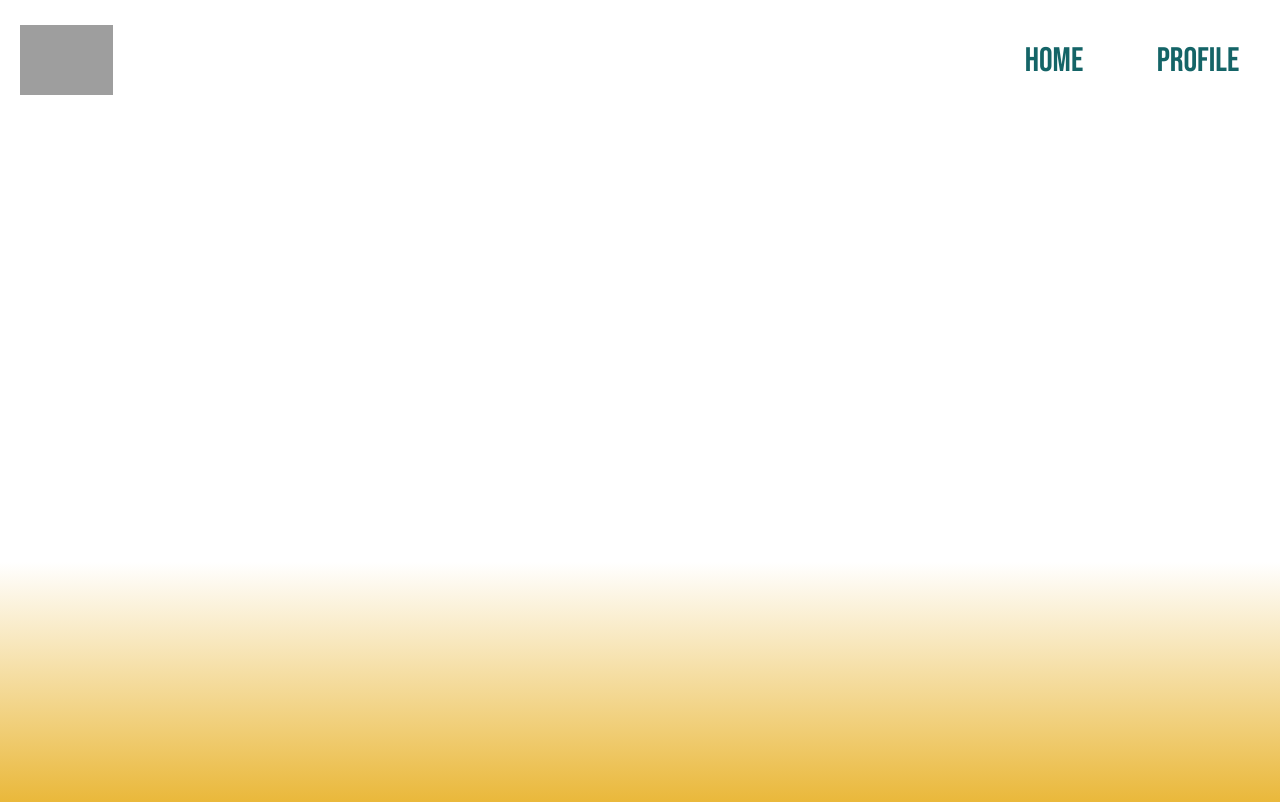
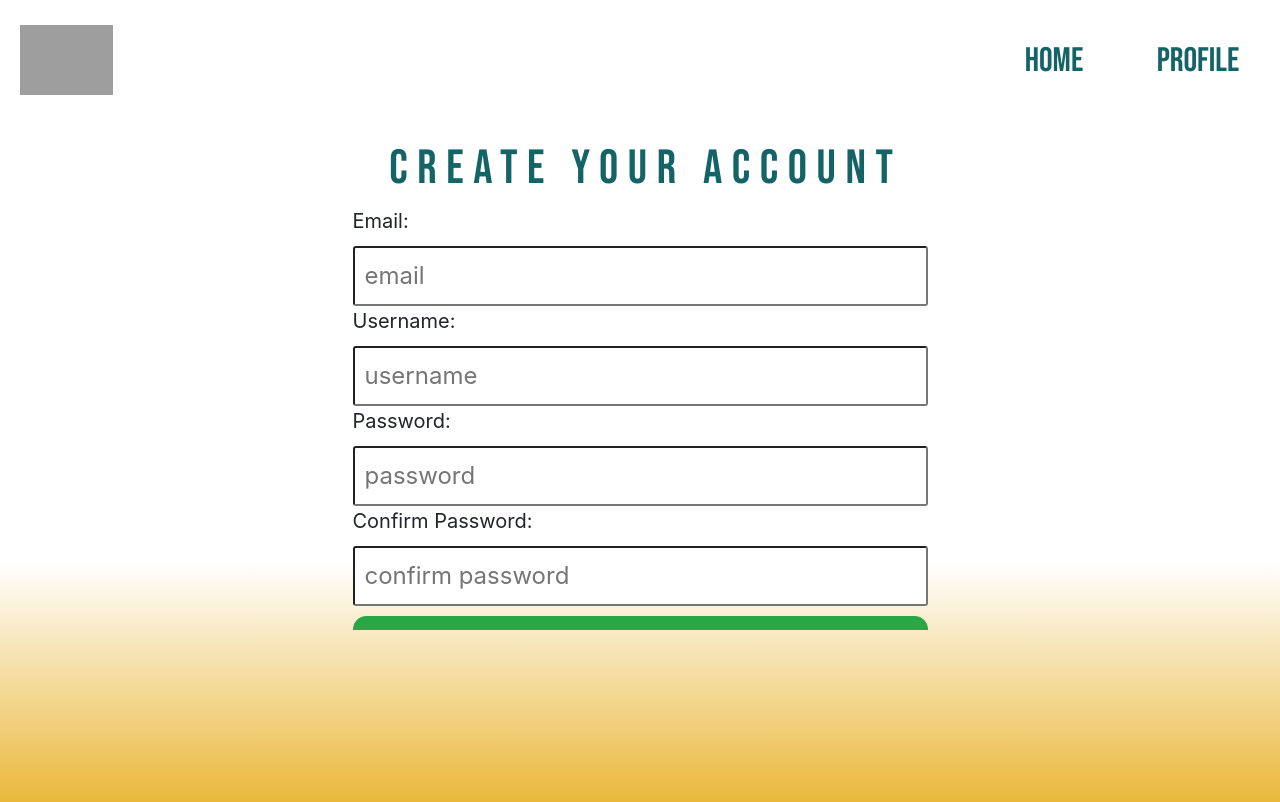
Before and after one commit to PSU-CapstoneBrownHope/BrownHopeAidApp, a React (Create React App) app in the folder frontend/: page /sign-up/1 in a window 1280 px wide. Before the commit this address had no page. Built offline with nearby package versions, Linux system fonts and the light colour scheme; grey boxes are pictures that could not be loaded.

Commit message:
Signup-Redirect applicaiton id passing is set up. I tweaked the nav to check for a change in username more frequently. Fixed accessibility issues on some pages. Short of tests, this is at MVP in my opinion.

```diff
--- a/frontend/src/App.tsx
+++ b/frontend/src/App.tsx
@@ -29,6 +29,7 @@ function App() {
         <Route path="application-status" element={<ApplicationStatus />} />
         <Route path="profile" element={<Profile />} />
         <Route path="login" element={<LoginForm />} />
+        <Route path="sign-up/:id" element={<SignUp />} />
         <Route path="sign-up" element={<SignUp />} />
         <Route path="update-password" element={<UpdatePassword/>} />
         <Route path=":id" element={<Redirect/>}/>
--- a/frontend/src/components/LoginForm.tsx
+++ b/frontend/src/components/LoginForm.tsx
@@ -21,10 +21,13 @@ export const LoginForm = (): JSX.Element => {
     const sessionUser = sessionStorage.getItem("username")
     const isLoggedIn = async () => {
       try {
-        if (sessionUser) {
-          const resp = await axios.get(routes.isLoggedIn, { withCredentials: true })
-          if (resp.data[0].fields.Username === sessionUser)
-            navigate("/profile")
+        if (sessionUser !== "" && sessionUser !== null) {
+          const resp = await axios.get(routes.isLoggedIn,
+            {withCredentials: true })
+          console.log(JSON.stringify(resp))
+          navigate("/profile")
+          //if (resp.data === sessionUser)
+            //navigate("/profile")
         }
       } catch (err) {
         console.error(err)
@@ -80,7 +83,8 @@ export const LoginForm = (): JSX.Element => {
     <div className="currentPage">
       <h1>Login to your account</h1>
       <form id="loginForm" className={styles["buttonGroup"]} onSubmit={handleLoginSubmit}>
-        <div className={styles["buttonWrapper"]}>
+        <label htmlFor="username" className={styles["buttonWrapper"]}>
+          Username:
           <input
             role='textbox'
             aria-label= 'username'
@@ -92,8 +96,9 @@ export const LoginForm = (): JSX.Element => {
             className={styles['textField']}
             required
           />
-        </div>
-        <div className={styles["buttonWrapper"]}>
+        </label>
+        <label htmlFor="password" className={styles["buttonWrapper"]}>
+          Password:
           <input
             aria-label= 'password'
             role='password'
@@ -106,7 +111,7 @@ export const LoginForm = (): JSX.Element => {
             className={styles['textField']}
             required
           />
-        </div>
+        </label>
           <button className={styles['fullscreenButton'] + " btn btn-success"} type="submit">Login</button>
       </form>
       <Link to="/sign-up" className={styles['buttonWrapper']}>
--- a/frontend/src/components/Nav.tsx
+++ b/frontend/src/components/Nav.tsx
@@ -1,12 +1,18 @@
-import React from 'react';
+import React, { useEffect, useState } from 'react';
 export const Nav = (): JSX.Element => {
 
+  const [username, setUsername] = useState("");
+
+  useEffect(() => {
+    getUsername()
+  })
+
   function getUsername() {
-    const username = sessionStorage.getItem('username');
-    if (username === "" || username === null)
-      return "PROFILE";
+    const ssUsername = sessionStorage.getItem('username');
+    if (ssUsername === "" || ssUsername === null)
+      setUsername("PROFILE");
     else
-      return username
+      setUsername(ssUsername);
   }
 
   return (
@@ -17,7 +23,7 @@ export const Nav = (): JSX.Element => {
         </figure>
         <ul>
           <li><a aria-label="Home" href="/">HOME</a></li>
-          <li><a aria-label="Profile" href="profile"> {getUsername()} </a></li>
+          <li><a aria-label="Profile" href="profile"> {username} </a></li>
         </ul>
       </nav>
       </header>
--- a/frontend/src/components/Profile.tsx
+++ b/frontend/src/components/Profile.tsx
@@ -164,6 +164,21 @@ export const Profile = () => {
     return <>{items}</>
   }
 
+  const createOptions = (options: any) => {
+    let items: any = []
+    options.forEach((item: any, index: any) => {
+      items.push(
+        <option
+          key={item}
+          value={item}
+        >
+          {item}
+        </option>
+      )
+    });
+    return <>{items}</>
+  }
+
   const AccountFieldsInputs = () => {
     let items: any = [];
     form.forEach((item: any, index: any) => {
@@ -172,8 +187,8 @@ export const Profile = () => {
       if (item.type === 'select') {
         if (item.name === 'contactMethod') {
           items.push(
-            <div key={index}>
               <label
+                key={index}
                 htmlFor={item.name}
                 className={style['userInfoLabel']}
               >
@@ -184,18 +199,15 @@ export const Profile = () => {
                   className={style['userInfo'] + " " +  style['textField']}
                   name={item.name}
                   onChange={handleContactChange}
-                >
-                  <option value='Email'>Email</option>
-                  <option value='Text'>Text</option>
-                  <option value='Phone call'>Phone call</option>
+              >
+                {createOptions(item.options)}
                 </select>
               </label>
-            </div>
           )
         } else {
           items.push(
-            <div key={index}>
               <label
+                key={index}
                 htmlFor={item.name}
                 className={style['userInfoLabel']}
               >
@@ -204,20 +216,18 @@ export const Profile = () => {
                   id={item.name}
                   className={style['userInfo'] + " "+ style['textField']}
                   name={item.name}
-                  value={contactMethod}
+                  value={paymentMethod}
                   onChange={handlePaymentChange}
                 >
-                  <option value='online'>Online</option>
-                  <option value='check'>Check</option>
+                  {createOptions(item.options)}
                 </select>
               </label>
-            </div>
           )
         }
       } else {
         items.push(
-          <div key={index}>
             <label
+              key={index}
               htmlFor={item.name}
               className={style['userInfoLabel']}
             >
@@ -233,7 +243,6 @@ export const Profile = () => {
               >
               </input>
             </label>
-          </div>
         )
       }
     })
--- a/frontend/src/components/Redirect.tsx
+++ b/frontend/src/components/Redirect.tsx
@@ -1,7 +1,4 @@
-import React, { useState, SyntheticEvent, useEffect } from "react";
 import styles from "../styles/Buttons.module.css"
-import axios from "axios";
-import { routes } from "../util/config";
 import { useParams, useNavigate, Link } from "react-router-dom";
 
 export const Redirect = (): JSX.Element => {
@@ -16,6 +13,8 @@ export const Redirect = (): JSX.Element => {
   const contactEmail = ""
   const contactURL = "https://www.brownhope.org/contact"
   const volunteerURL = "https://www.brownhope.org/volunteer"
+
+  const navigate = useNavigate()
 
   return (
     <div className="currentPage">
--- a/frontend/src/components/SignUp.tsx
+++ b/frontend/src/components/SignUp.tsx
@@ -1,36 +1,52 @@
-import React, { useState, SyntheticEvent } from "react";
+import React, { useEffect, useState, SyntheticEvent } from "react";
 import axios from "axios";
 import { routes } from "../util/config";
-import { useNavigate, Link } from "react-router-dom";
+import { useParams, useNavigate, Link } from "react-router-dom";
 import styles from "../styles/Buttons.module.css"
 
 export const SignUp = (): JSX.Element => {
+  const { id } = useParams()
   const [email, setEmail] = useState("");
   const [username, setUserName] = useState("");
   const [password, setPassword] = useState("");
   const [verifyPassword, setVerifyPassword] = useState("");
-  const [signUpState, setSignUpState] = useState(false);
 
   const navigate = useNavigate();
   const handleClick = () => navigate("/reset/verify-user");
 
-  function validateForm() {
-    return username.length > 0 && password.length > 0 && !signUpState;
+  useEffect(() => {
+    loginCheck()
+  },[])
+
+  function loginCheck() {
+    const sessionUser = sessionStorage.getItem("username")
+    const isLoggedIn = async () => {
+      try {
+        if (sessionUser !== "" && sessionUser !== null) {
+          const resp = await axios.get(routes.isLoggedIn,
+            {withCredentials: true })
+          console.log(JSON.stringify(resp))
+          navigate("/profile")
+          //if (resp.data === sessionUser)
+            //navigate("/profile")
+        }
+      } catch (err) {
+        console.error(err)
+      }
+    }
+    isLoggedIn()
   }
 
-  function validateSignUp() {
-    return (
-      password === verifyPassword && email.length > 0 && username.length > 0
-    );
-  }
-  // Was added for testing navbar, but may actually work for future use
 
 
+
+  // Was thinking the id should be added to this call
   function handleSignupSubmit(event: SyntheticEvent) {
     const newSignupRequest = {
       username: username,
       email: email,
       password: password,
+      //id: id,
     };
 
     const sendSignupRequest = async () => {
@@ -40,7 +56,6 @@ export const SignUp = (): JSX.Element => {
         if (resp.data === "Success") {
           alert("Account Creation Successful! Redirecting to login")
           navigate("/");
-          setSignUpState(false);
           setUserName("");
           setPassword("");
         } else if (resp.data === "Email Already Exists") {
@@ -62,7 +77,8 @@ export const SignUp = (): JSX.Element => {
     <div className="currentPage">
       <h1>Create Your Account</h1>
       <form id="signUp" className={styles["buttonGroup"]} onSubmit={handleSignupSubmit}>
-        <div className={styles["buttonWrapper"]}>
+        <label htmlFor="email" className={styles["buttonWrapper"]}>
+          Email:
           <input
             name="email"
             id="email"
@@ -70,9 +86,10 @@ export const SignUp = (): JSX.Element => {
             onChange={(e) => setEmail(e.target.value)}
             className={styles['textField']}
             required
-          />
-        </div>
-        <div className={styles["buttonWrapper"]}>
+            />
+        </label>
+        <label htmlFor="username" className={styles["buttonWrapper"]}>
+          Username:
           <input
             name="username"
             id="username"
@@ -81,8 +98,9 @@ export const SignUp = (): JSX.Element => {
             className={styles['textField']}
             required
           />
-        </div>
-        <div className={styles["buttonWrapper"]}>
+        </label>
+        <label htmlFor="password" className={styles["buttonWrapper"]}>
+          Password:
           <input
             name="password"
             id="password"
@@ -92,8 +110,9 @@ export const SignUp = (): JSX.Element => {
             className={styles['textField']}
             required
           />
-        </div>
-        <div className={styles["buttonWrapper"]}>
+        </label>
+        <label htmlFor="verifyPassword" className={styles["buttonWrapper"]}>
+          Confirm Password:
           <input
             name="verifyPassword"
             id="verifyPassword"
@@ -103,10 +122,8 @@ export const SignUp = (): JSX.Element => {
             className={styles['textField']}
             required
           />
-        </div>
-        <div className={styles["buttonWrapper"]}>
-          <button className={styles['fullscreenButton'] + " btn btn-success"} type="submit">Create Account</button>
-        </div>
+        </label>
+        <button className={styles['fullscreenButton'] + " btn btn-success"} type="submit">Create Account</button>
       </form>
       <Link to="/login" className={styles['buttonWrapper']}>
         <button className={styles['fullscreenButton'] + " btn btn-outline-secondary"}>Back to Login</button>
--- a/frontend/src/styles/App.css
+++ b/frontend/src/styles/App.css
@@ -105,6 +105,7 @@ h1{
   overflow: auto;
   height: 65vh;
   width: fit-content;
+  max-width: 1100px;
   margin:auto;
   padding: 10px;
   -ms-overflow-style: none;
```
